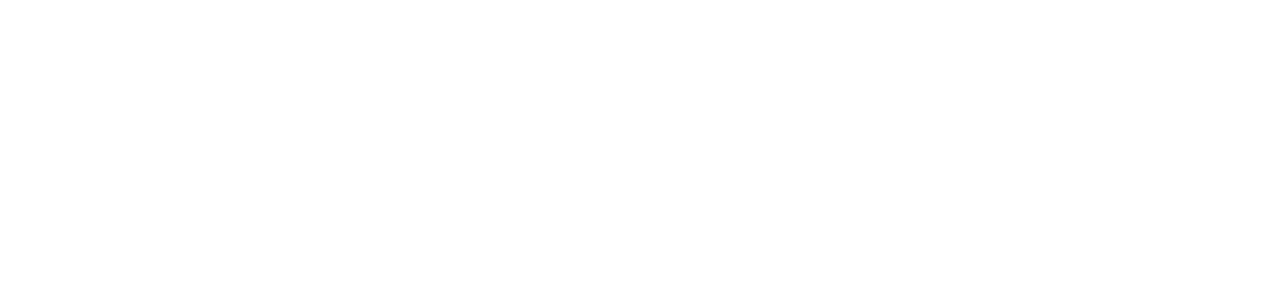
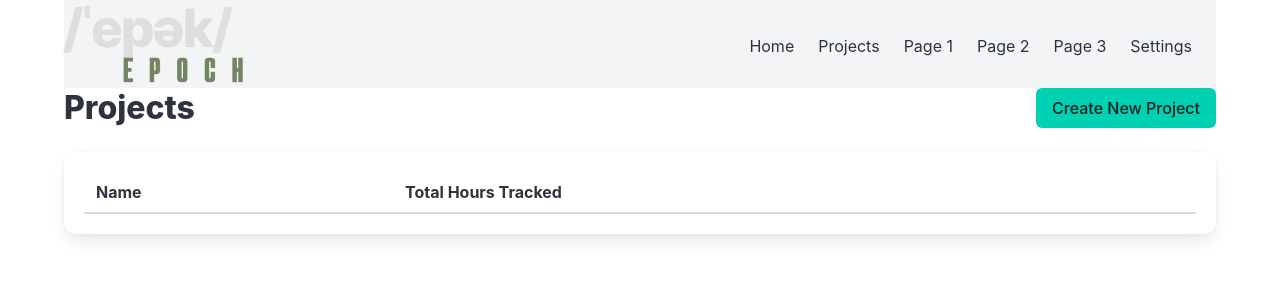
Before and after one commit to FrancescaImmediato/time-tracking-app, a React (Vite) app: page /Projects in a window 1280 px wide. Before the commit this address had no page. Shown: the top 300 px of the page. Built offline with nearby package versions, Linux system fonts and the light colour scheme.

Commit message:
added projects page

```diff
--- a/src/App.jsx
+++ b/src/App.jsx
@@ -3,6 +3,7 @@
 import Login from './pages/entry-pages/Login'
 import NewPw from './pages/entry-pages/NewPw'
 import Register from './pages/entry-pages/Register'
+import ProjectsPage from './pages/ProjectsPage'
 import 'bulma/css/bulma.min.css';
 /* import '@fontsource/roboto/300.css'
 import '@fontsource/roboto/400.css'
@@ -22,8 +23,9 @@
           <Route path='/NewPw' element={<NewPw/>}></Route>
           <Route path='/Register' element={<Register/>}></Route>
           <Route path='/ForgotPw' element={<ForgotPw/>}></Route>
+          <Route path='/Projects' element={<ProjectsPage/>}></Route>
         </Routes>
       </BrowserRouter>
-    </div>
+     </div>
   )
 }
--- /dev/null
+++ b/src/components/NavBar.jsx
@@ -0,0 +1,52 @@
+import epochLogo from '../assets/epochLogo.png';
+
+export default function Navbar() {
+  return (
+    <nav className="navbar is-light" role="navigation" aria-label="main navigation" style={{padding:'1.25em 1.5em 1em 5em'}}>
+      <div className="navbar-brand">
+        <a className="navbar-item" href="/">
+          <img
+            src={epochLogo}
+            alt="Epoch Logo"
+            style={{ transform: 'scale(4)' }}
+          />
+        </a>
+
+        <a
+          role="button"
+          className="navbar-burger "
+          aria-label="menu"
+          aria-expanded="false"
+         //  data-target="navbar"
+        >
+          <span aria-hidden="true"></span>
+          <span aria-hidden="true"></span>
+          <span aria-hidden="true"></span>
+        </a>
+      </div>
+
+      <div id="navbar" className="navbar-menu">
+        <div className="navbar-end">
+          <a className="navbar-item" href="/">
+            Home
+          </a>
+          <a className="navbar-item" href="/projects">
+            Projects
+          </a>
+          <a className="navbar-item" href="/">
+            Page 1
+          </a>
+          <a className="navbar-item" href="/">
+            Page 2
+          </a>
+          <a className="navbar-item" href="/">
+            Page 3
+          </a>
+          <a className="navbar-item" href="/">
+            Settings
+          </a>
+        </div>
+      </div>
+    </nav>
+  );
+}
--- /dev/null
+++ b/src/pages/ProjectsPage.jsx
@@ -0,0 +1,91 @@
+import { useState } from 'react'
+import Navbar from '../components/NavBar'
+
+export default function ProjectsPage() {
+  const [showModal, setShowModal] = useState(false);
+  const [newProjectName, setNewProjectName] = useState('');
+  const [projects, setProjects] = useState([]);
+
+  function handleCreateProject (){
+    if (newProjectName.trim()) {
+      setProjects([...projects, { name: newProjectName, totalHours: 0 }]);
+      setNewProjectName('');
+      setShowModal(false);
+    }
+  }
+  const containerStyle = {
+   maxWidth: '100%',
+   padding: '0 1rem',
+   '@media (min-width: 769px)': {
+     maxWidth: 'none',
+     padding: '0',
+   },
+ };
+
+  return (
+    <div className="container" styles={containerStyle}>
+      < Navbar/>
+      <div className="level">
+        <div className="level-left">
+          <h1 className="title">Projects</h1>
+        </div>
+        <div className="level-right">
+          <button className="button is-primary" onClick={() => setShowModal(true)}>
+            Create New Project
+          </button>
+        </div>
+      </div>
+
+      <div className="box">
+        <table className="table is-fullwidth">
+          <thead>
+            <tr>
+              <th>Name</th>
+              <th>Total Hours Tracked</th>
+            </tr>
+          </thead>
+          <tbody>
+            {projects.map((project, index) => (
+              <tr key={index}>
+                <td>{project.name}</td>
+                <td>{project.totalHours}</td>
+              </tr>
+            ))}
+          </tbody>
+        </table>
+      </div>
+
+      <div className={`modal ${showModal ? 'is-active' : ''}`}>
+        <div className="modal-background" onClick={() => setShowModal(false)}></div>
+        <div className="modal-card">
+          <header className="modal-card-head">
+            <p className="modal-card-title">Create New Project</p>
+            <button className="delete" aria-label="close" onClick={() => setShowModal(false)}></button>
+          </header>
+          <section className="modal-card-body">
+            <div className="field">
+              <label className="label">Name</label>
+              <div className="control">
+                <input
+                  className="input"
+                  type="text"
+                  placeholder="Project Name"
+                  value={newProjectName}
+                  onChange={(e) => setNewProjectName(e.target.value)}
+                />
+              </div>
+            </div>
+          </section>
+          <footer className="modal-card-foot">
+            <button className="button is-success" onClick={handleCreateProject}>
+              Create
+            </button>
+            <button className="button" onClick={() => setShowModal(false)}>
+              Cancel
+            </button>
+          </footer>
+        </div>
+      </div>
+    </div>
+  );
+}
```
